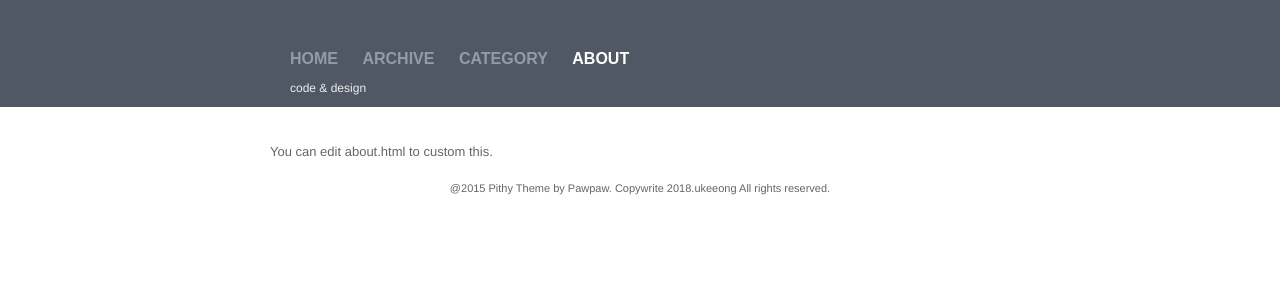
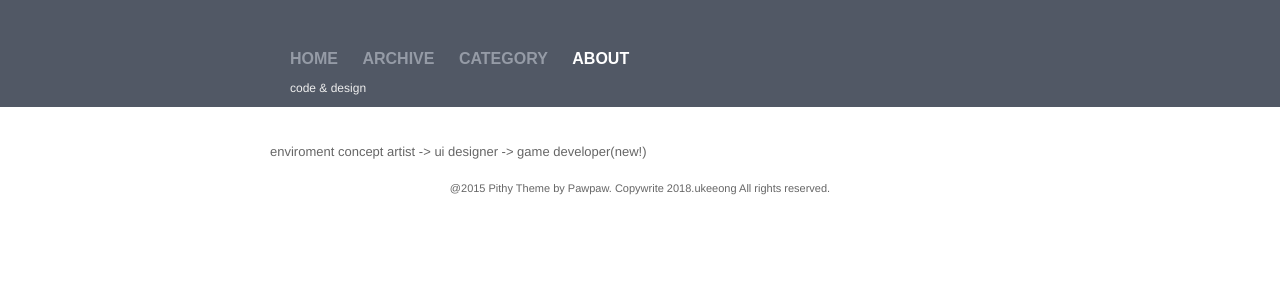
Before and after one commit to ukeeong/ukeeong.github.io, a Jekyll site: the page built from about.html, in a window 1280 px wide. Shown: the top 300 px of the page. Built offline with Jekyll 4.4.1, drawn with Linux system fonts in a browser that asks for light colours.

Commit message:
Update about.html

```diff
--- a/about.html
+++ b/about.html
@@ -4,5 +4,17 @@ layout: default
 
 <div class="about">
 <br>
-You can edit about.html to custom this.
+
+
+
+
+
+
+  enviroment concept artist  -> ui designer  -> game developer(new!)
+
+
+
+
+
+
 </div>
```
